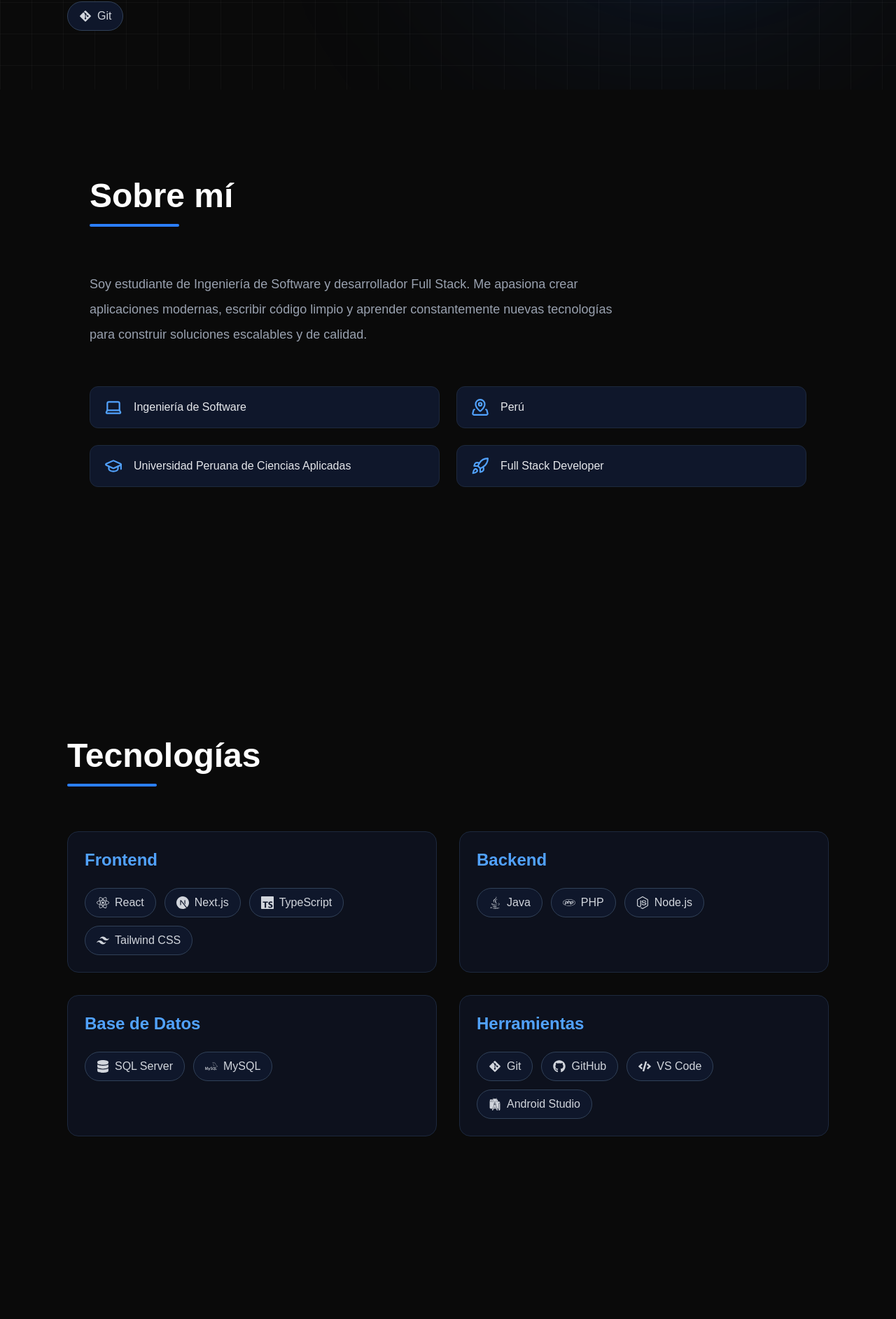
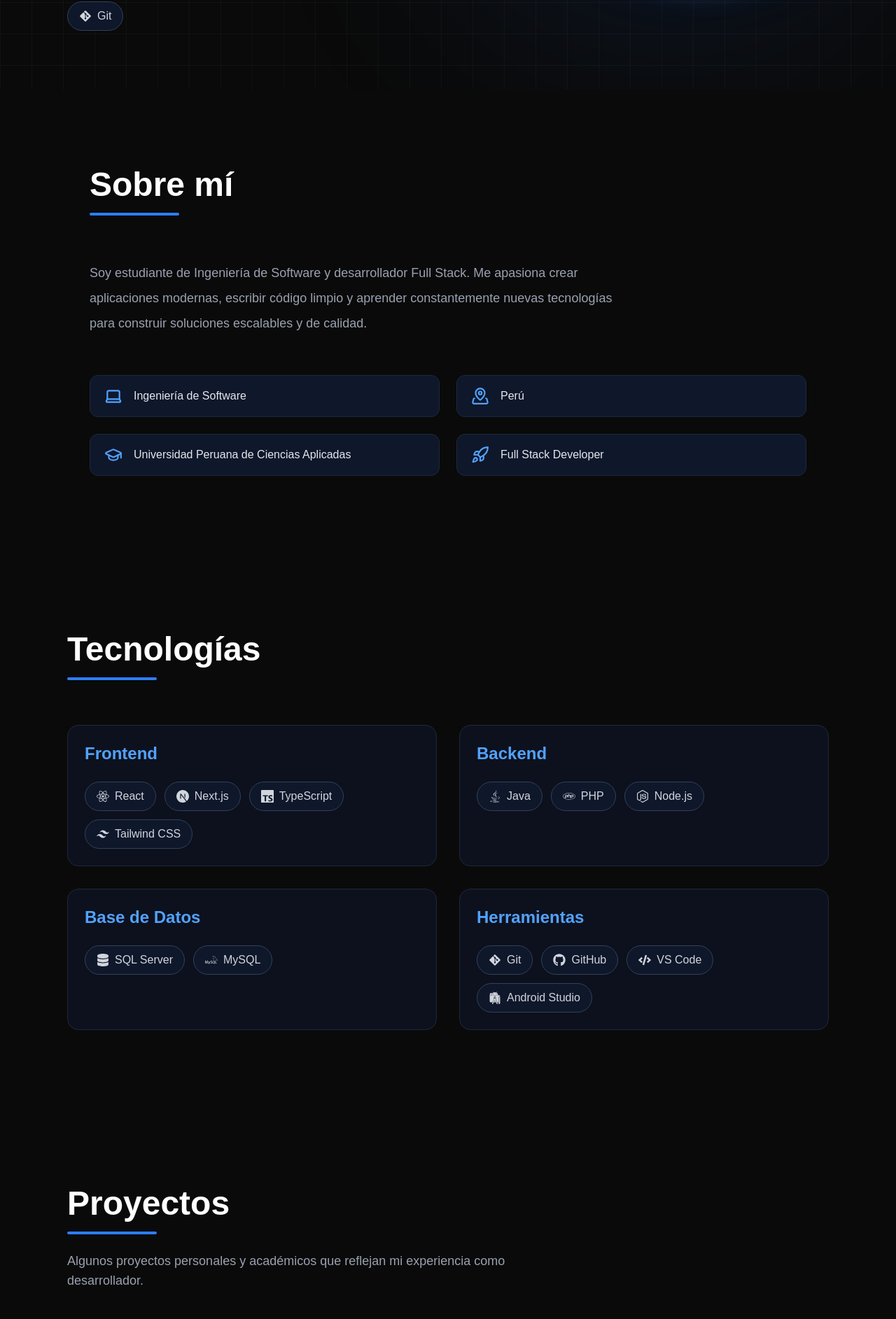
Before and after one commit to RonaldMendozaR/portfolio, a Next.js app: page / in a window 1280 px wide. Shown: the part 672-2557 px from the top of the page at 70% size. Built offline with nearby package versions, Linux system fonts and the light colour scheme.

Commit message:
refactor: introduce reusable SectionContainer layout

```diff
--- /dev/null
+++ b/components/layout/SectionContainer.tsx
@@ -0,0 +1,31 @@
+type SectionContainerProps = {
+  id?: string;
+  children: React.ReactNode;
+};
+
+export default function SectionContainer({
+  id,
+  children,
+}: SectionContainerProps) {
+  return (
+    <section
+      id={id}
+      className="
+        w-full
+        px-6
+        md:px-12
+        lg:px-24
+        py-28
+      "
+    >
+      <div
+        className="
+          max-w-7xl
+          mx-auto
+        "
+      >
+        {children}
+      </div>
+    </section>
+  );
+}
--- a/components/sections/About.tsx
+++ b/components/sections/About.tsx
@@ -1,17 +1,11 @@
 import HighlightCard from "@/components/ui/HighlightCard";
 import { aboutData, aboutHighlights } from "@/data/about";
 import SectionTitle from "@/components/ui/SectionTitle";
+import SectionContainer from "../layout/SectionContainer";
 
 export default function About() {
   return (
-    <section
-      id="about"
-      className="
-        min-h-screen
-        px-24
-        py-32
-      "
-    >
+    <SectionContainer id="about">
       <div className="max-w-5xl mx-auto">
 
         <SectionTitle
@@ -47,6 +41,6 @@ export default function About() {
         </div>
 
       </div>
-    </section>
+    </SectionContainer>
   );
 }
--- a/components/sections/Hero.tsx
+++ b/components/sections/Hero.tsx
@@ -147,7 +147,7 @@ export default function Hero() {
         "
       >
         <Image
-          src="/images/profile.png"
+          src="/images/profile/profile.png"
           alt="Foto de Ronald Mendoza"
           width={360}
           height={360}
--- a/components/sections/Projects.tsx
+++ b/components/sections/Projects.tsx
@@ -2,16 +2,11 @@ import ProjectCard from "@/components/ui/ProjectCard";
 import SectionTitle from "@/components/ui/SectionTitle";
 
 import { projects } from "@/data/projects";
+import SectionContainer from "../layout/SectionContainer";
 
 export default function Projects() {
   return (
-    <section
-      id="projects"
-      className="
-        px-24
-        py-32
-      "
-    >
+    <SectionContainer id="projects">
       <div className="mx-auto max-w-7xl">
         <SectionTitle
           title="Proyectos"
@@ -39,6 +34,6 @@ export default function Projects() {
           ))}
         </div>
       </div>
-    </section>
+    </SectionContainer>
   );
 }
--- a/components/sections/Skills.tsx
+++ b/components/sections/Skills.tsx
@@ -1,17 +1,11 @@
 import SectionTitle from "@/components/ui/SectionTitle";
 import SkillCategoryCard from "@/components/ui/SkillCategoryCard";
 import { skillCategories } from "@/data/skills";
+import SectionContainer from "../layout/SectionContainer";
 
 export default function Skills() {
     return (
-        <section
-            id="skills"
-            className="
-                min-h-screen
-                px-24
-                py-32
-            "
-        >
+        <SectionContainer id="skills">
             <div className="max-w-6xl mx-auto">
 
                 <SectionTitle title="Tecnologías" />
@@ -35,6 +29,6 @@ export default function Skills() {
                 </div>
 
             </div>
-        </section>
+        </SectionContainer>
     );
 }
```
